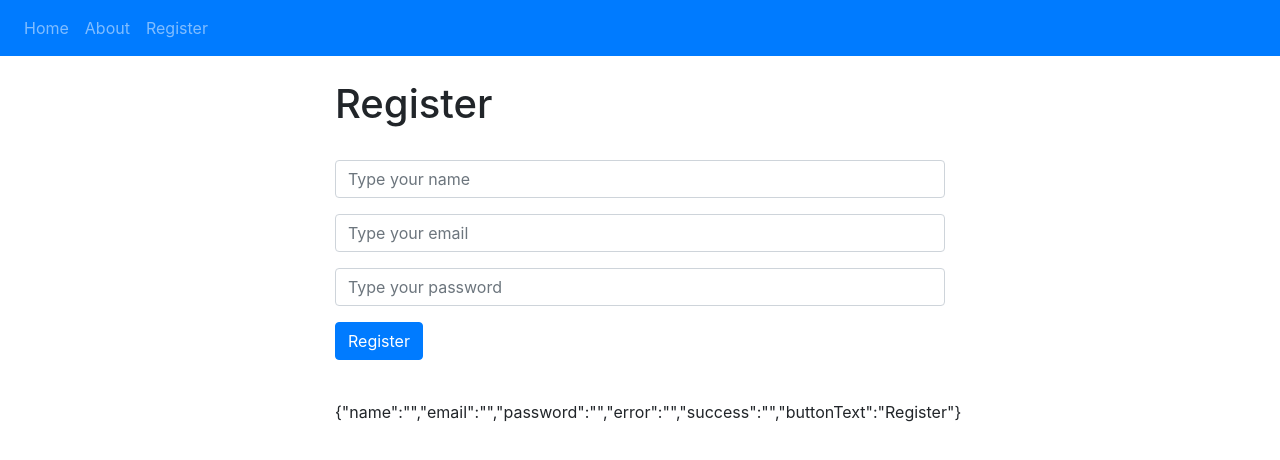
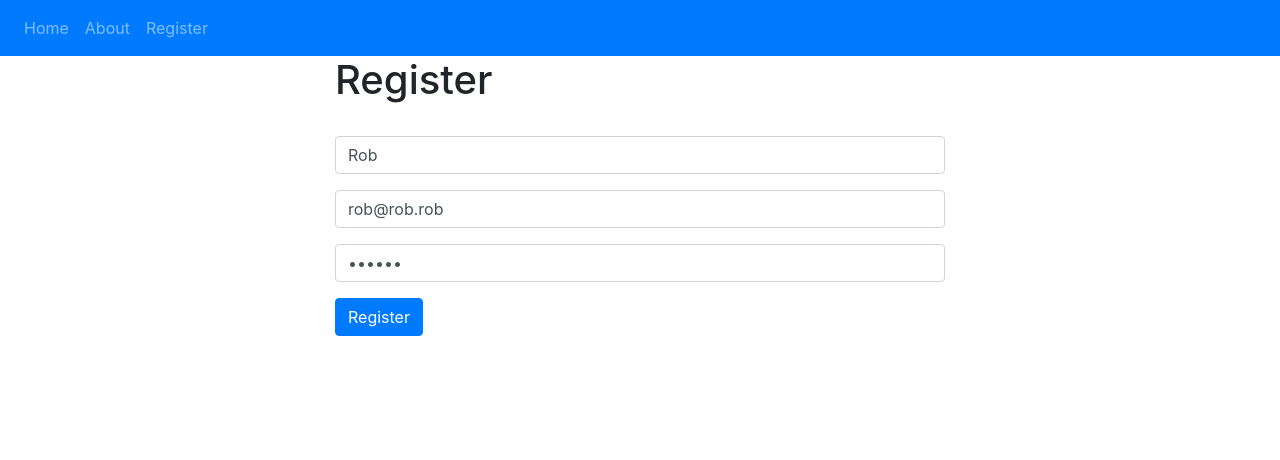
Before and after one commit to ciderbet/whatyearwasiborn, a Next.js app: page /register in a window 1280 px wide. Shown: the top 460 px of the page. Built offline with nearby package versions, Linux system fonts and the light colour scheme.

Commit message:
Register activation email

```diff
--- a/config.js
+++ b/config.js
@@ -5,3 +5,4 @@ export const API = publicRuntimeConfig.API
 export const APP_NAME = publicRuntimeConfig.APP_NAME
 export const PRODUCTION = publicRuntimeConfig.PRODUCTION
 export const DOMAIN = publicRuntimeConfig.DOMAIN
+export const FB_APP_ID = publicRuntimeConfig.FB_APP_ID
--- a/pages/index.js
+++ b/pages/index.js
@@ -51,7 +51,6 @@ const Homepage = () => {
         name,
         age
       })
-      console.log(response)
       setTimeout(() => {
         setState({
           ...state,
--- a/pages/register.js
+++ b/pages/register.js
@@ -1,12 +1,14 @@
 import { useState } from 'react'
 import Layout from '../components/Layout'
 import axios from 'axios'
+import { showSuccessMessage, showErrorMessage } from '../helpers/alerts'
+import { API } from '../config'
 
 const register = () => {
   const [state, setState] = useState({
-    name: '',
-    email: '',
-    password: '',
+    name: 'Rob',
+    email: 'rob@rob.rob',
+    password: 'robrob',
     error: '',
     success: '',
     buttonText: 'Register'
@@ -24,17 +26,68 @@ const register = () => {
     })
   }
 
-  const handleSubmit = e => {
+  const handleSubmit = async e => {
     e.preventDefault()
+    setState({
+      ...state,
+      buttonText: 'Registering'
+    })
+    try {
+      const response = await axios.post(`${API}/register`, {
+        name,
+        email,
+        password
+      })
+      console.log(response)
+      setState({
+        ...state,
+        name: '',
+        email: '',
+        password: '',
+        buttonText: 'Submitted',
+        success: response.data.message
+      })
+    } catch (error) {
+      setState({
+        ...state,
+        buttonText: 'Register',
+        error: error.response.data.error.msg
+      })
+    }
+  }
+
+  /*  const handleSubmit = e => {
+    e.preventDefault()
+    setState({
+      ...state,
+      buttonText: 'Registering'
+    })
     // console.table({ name, email, password })
     axios.post('http://localhost:8000/api/register', {
       name,
       email,
       password
     })
-      .then(response => console.log(response))
-      .catch(error => console.log(error))
-  }
+      .then(response => {
+        console.log(response)
+        setState({
+          ...state,
+          name: '',
+          email: '',
+          password: '',
+          buttonText: 'Submitted',
+          success: response.data.message
+        })
+      })
+      .catch(error => {
+        console.log(error)
+        setState({
+          ...state,
+          buttonText: 'Register',
+          error: error.response.data.error
+        })
+      })
+  } */
 
   const registerForm = () => (
     <form onSubmit={handleSubmit}>
@@ -44,14 +97,18 @@ const register = () => {
           onChange={handleChange('name')}
           type="text"
           className="form-control"
-          placeholder="Type your name"/>
+          placeholder="Type your name"
+          required
+        />
       </div>
       <div className="form-group">
         <input
           value={email}
           onChange={handleChange('email')}
           type="email" className="form-control"
-          placeholder="Type your email"/>
+          placeholder="Type your email"
+          required
+        />
       </div>
       <div className="form-group">
         <input
@@ -59,7 +116,9 @@ const register = () => {
           onChange={handleChange('password')}
           type="password"
           className="form-control"
-          placeholder="Type your password"/>
+          placeholder="Type your password"
+          required
+        />
       </div>
       <div className="form-group">
         <button className="btn btn-primary">{buttonText}</button>
@@ -68,13 +127,13 @@ const register = () => {
   )
 
   return <Layout>
-    <br />
     <div className="div col-md-6 offset-md-3">
       <h1>Register</h1>
       <br />
+      {success && showSuccessMessage(success)}
+      {error && showErrorMessage(error)}
       {registerForm()}
       <br />
-      {JSON.stringify(state)}
     </div>
   </Layout>
 }
```
Also changed, not shown: pages/auth/activate/[id].js (added).
